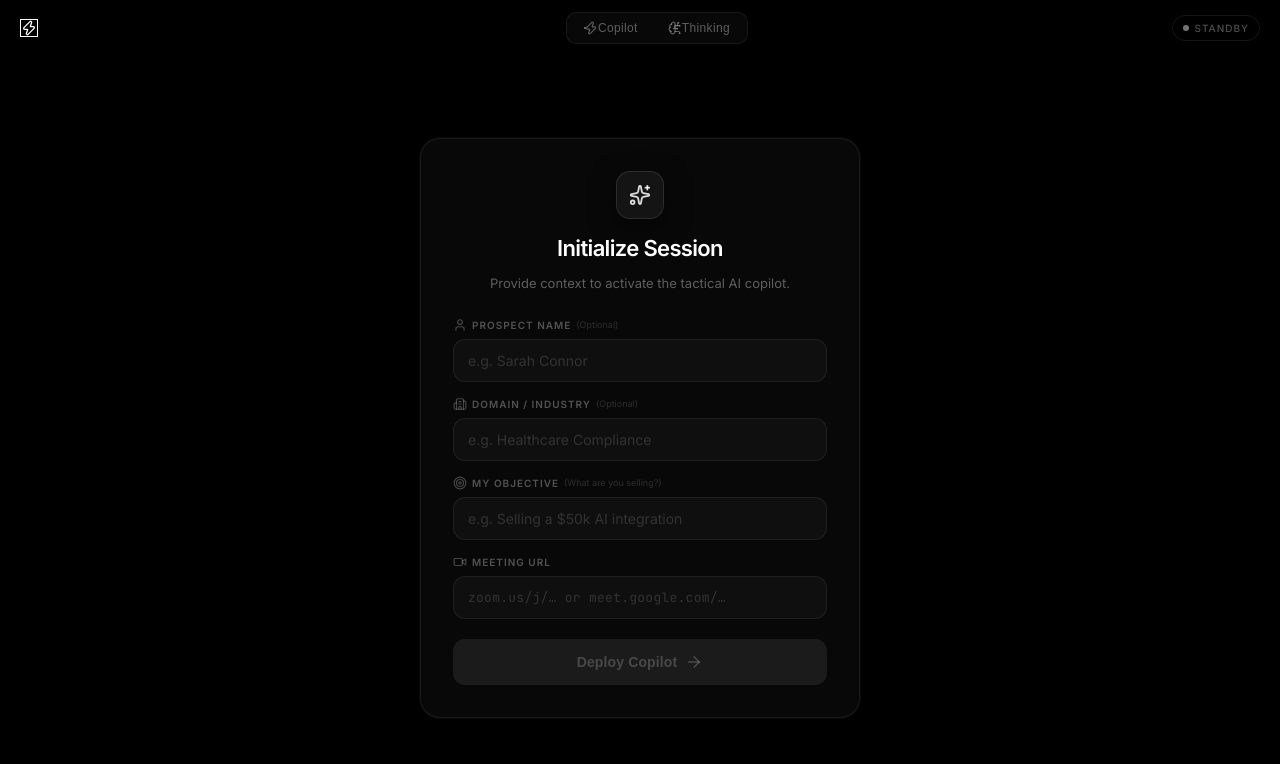
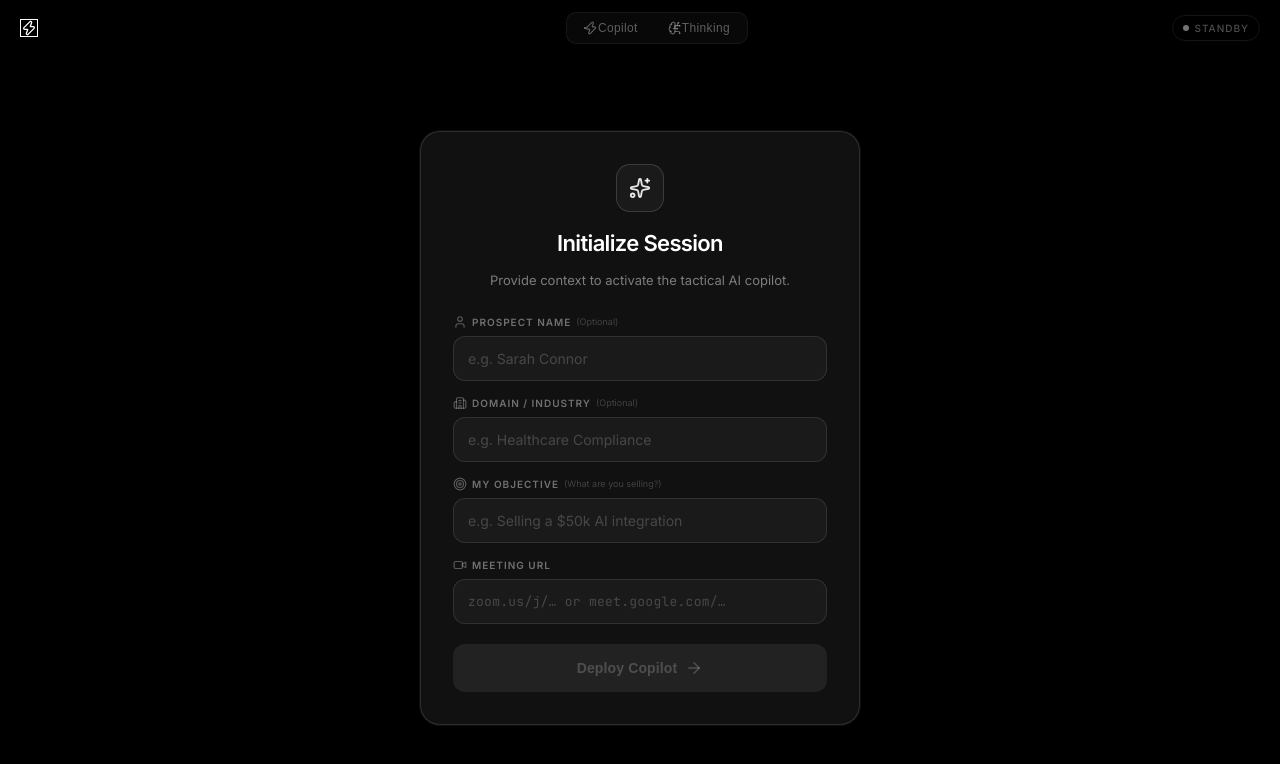
Before and after one commit to 655Chaman/Ele_meet, a Next.js app in the folder app/: page / in a window 1280 px wide. Shown: the top 764 px of the page. Built offline with nearby package versions, Linux system fonts and the light colour scheme.

Commit message:
fix: dramatically increase contrast — visible card, inputs and text on black bg

```diff
--- a/app/src/components/SetupView.module.css
+++ b/app/src/components/SetupView.module.css
@@ -13,31 +13,19 @@
   background-color: #000000;
 }
 
-/* Subtle vignette edges — no color, pure black depth */
-.wrapper::before {
-  content: '';
-  position: absolute;
-  inset: 0;
-  background: radial-gradient(ellipse at center, transparent 40%, rgba(0, 0, 0, 0.7) 100%);
-  pointer-events: none;
-  z-index: 0;
-}
-
-/* The Glass Card */
+/* The Glass Card — visible but minimal */
 .glassCard {
   position: relative;
   z-index: 10;
   width: 100%;
   max-width: 440px;
-  background: rgba(255, 255, 255, 0.03);
-  backdrop-filter: blur(40px) saturate(150%);
-  -webkit-backdrop-filter: blur(40px) saturate(150%);
-  border: 1px solid rgba(255, 255, 255, 0.07);
+  background: #111111;
+  border: 1px solid rgba(255, 255, 255, 0.12);
   border-radius: 20px;
   padding: 32px;
   box-shadow:
-    0 0 0 1px rgba(255, 255, 255, 0.04),
-    0 32px 64px rgba(0, 0, 0, 0.9);
+    0 0 0 1px rgba(255, 255, 255, 0.05),
+    0 40px 80px rgba(0, 0, 0, 0.8);
   display: flex;
   flex-direction: column;
   gap: 24px;
@@ -49,26 +37,25 @@
   display: flex;
   flex-direction: column;
   align-items: center;
-  gap: 8px;
+  gap: 10px;
 }
 
 .logoBadge {
   width: 48px;
   height: 48px;
   border-radius: 14px;
-  background: rgba(255, 255, 255, 0.05);
-  border: 1px solid rgba(255, 255, 255, 0.1);
+  background: #1a1a1a;
+  border: 1px solid rgba(255, 255, 255, 0.15);
   display: flex;
   align-items: center;
   justify-content: center;
   margin-bottom: 4px;
-  box-shadow: 0 8px 24px rgba(0, 0, 0, 0.5);
 }
 
 .logoBadge svg {
   width: 22px;
   height: 22px;
-  color: rgba(255, 255, 255, 0.85);
+  color: rgba(255, 255, 255, 0.9);
 }
 
 .header h2 {
@@ -81,7 +68,7 @@
 
 .header p {
   font-size: 13px;
-  color: rgba(255, 255, 255, 0.35);
+  color: rgba(255, 255, 255, 0.45);
   line-height: 1.5;
   font-weight: 400;
   margin: 0;
@@ -109,21 +96,21 @@
   font-weight: 600;
   text-transform: uppercase;
   letter-spacing: 0.1em;
+  color: rgba(255, 255, 255, 0.4);
+  transition: color 250ms ease;
+}
+
+.labelIcon {
   color: rgba(255, 255, 255, 0.3);
   transition: color 250ms ease;
 }
 
-.labelIcon {
-  color: rgba(255, 255, 255, 0.25);
-  transition: color 250ms ease;
-}
-
 .inputGroup.focused label {
-  color: rgba(255, 255, 255, 0.7);
+  color: rgba(255, 255, 255, 0.8);
 }
 
 .inputGroup.focused .labelIcon {
-  color: rgba(255, 255, 255, 0.6);
+  color: rgba(255, 255, 255, 0.7);
 }
 
 .inputGroup label .optional {
@@ -140,10 +127,10 @@
 
 .input {
   width: 100%;
-  background: rgba(255, 255, 255, 0.03);
-  border: 1px solid rgba(255, 255, 255, 0.07);
+  background: #1a1a1a;
+  border: 1px solid rgba(255, 255, 255, 0.1);
   border-radius: 12px;
-  padding: 12px 14px;
+  padding: 13px 14px;
   color: #ffffff;
   font-size: 14px;
   font-weight: 400;
@@ -159,30 +146,30 @@
 }
 
 .input::placeholder {
-  color: rgba(255, 255, 255, 0.15);
+  color: rgba(255, 255, 255, 0.2);
 }
 
 .input:hover {
-  background: rgba(255, 255, 255, 0.05);
-  border-color: rgba(255, 255, 255, 0.12);
+  background: #1f1f1f;
+  border-color: rgba(255, 255, 255, 0.18);
 }
 
 .input:focus {
-  border-color: rgba(255, 255, 255, 0.25);
-  background: rgba(255, 255, 255, 0.05);
-  box-shadow: 0 0 0 3px rgba(255, 255, 255, 0.04);
+  border-color: rgba(255, 255, 255, 0.35);
+  background: #1f1f1f;
+  box-shadow: 0 0 0 3px rgba(255, 255, 255, 0.05);
 }
 
-/* Hide the inputBorderGlow — no more colored glow */
+/* Hide the inputBorderGlow */
 .inputBorderGlow {
   display: none;
 }
 
-/* Join Button — pure white/black */
+/* Join Button */
 .joinBtn {
   margin-top: 6px;
   width: 100%;
-  padding: 14px;
+  padding: 15px;
   border-radius: 12px;
   background: #ffffff;
   border: none;
@@ -194,19 +181,21 @@
   position: relative;
   z-index: 2;
   overflow: hidden;
-  transition: background 200ms ease, transform 150ms ease, box-shadow 200ms ease;
-  box-shadow: 0 4px 20px rgba(255, 255, 255, 0.08);
+  transition: background 200ms ease, box-shadow 200ms ease, transform 150ms ease;
 }
 
 .joinBtn:hover:not(:disabled) {
-  background: rgba(255, 255, 255, 0.88);
-  box-shadow: 0 8px 32px rgba(255, 255, 255, 0.15);
+  background: #e8e8e8;
+  box-shadow: 0 8px 24px rgba(255, 255, 255, 0.1);
+}
+
+.joinBtn:active:not(:disabled) {
+  transform: scale(0.99);
 }
 
 .joinBtn:disabled {
-  background: rgba(255, 255, 255, 0.08);
+  background: #222222;
   color: rgba(255, 255, 255, 0.2);
-  box-shadow: none;
   cursor: not-allowed;
 }
 
```
